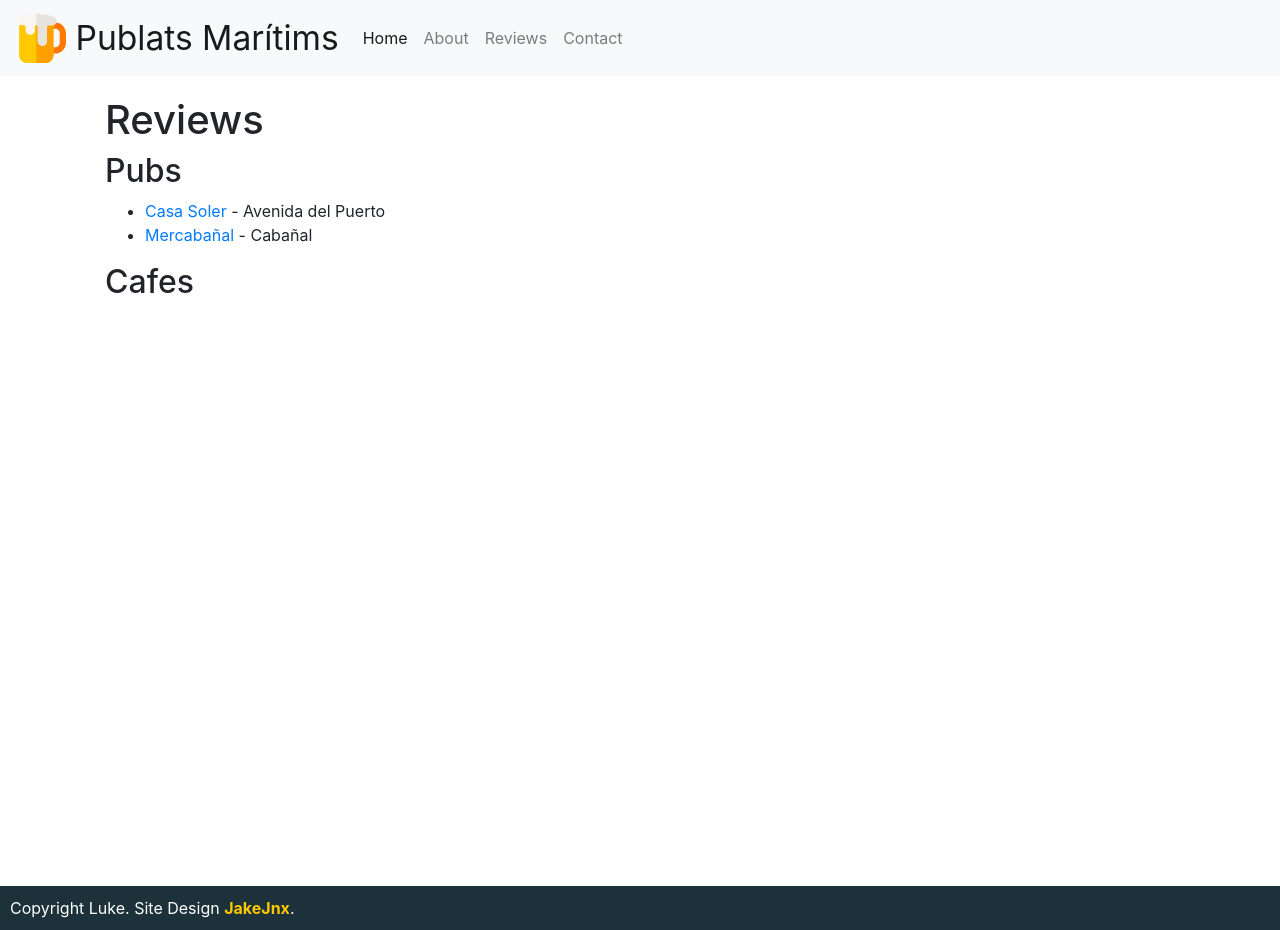
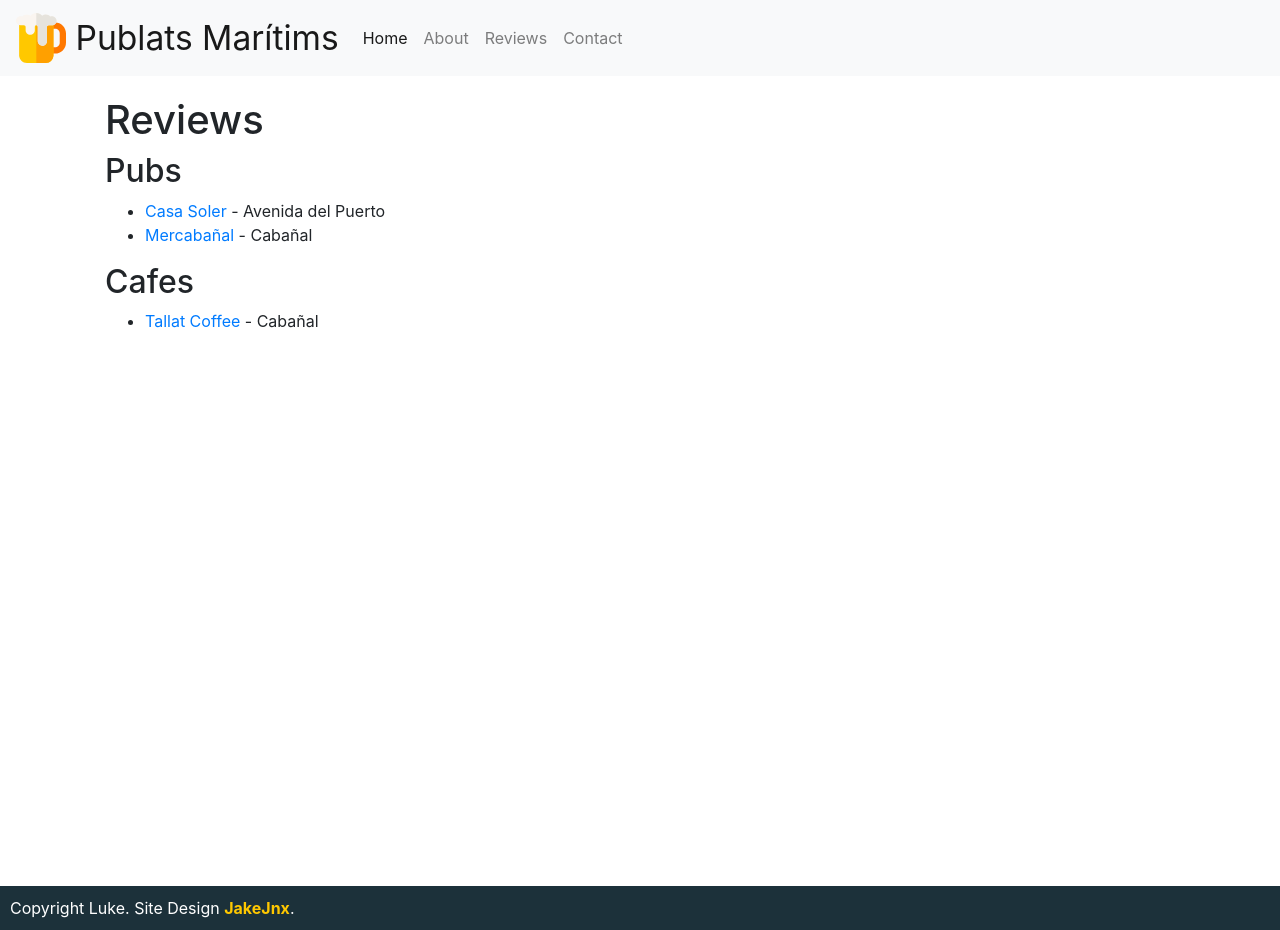
Before and after one commit to jakejnx/publats.com, a Jekyll site: the page built from reviews.md, in a window 1280 px wide. Built offline with Jekyll 4.4.1, drawn with Linux system fonts in a browser that asks for light colours; nearby versions of some CDN libraries.

Commit message:
Updated Reviews

```diff
--- a/reviews.md
+++ b/reviews.md
@@ -13,7 +13,7 @@ layout: page
 
 ## Cafes
 <ul>
-{% for Cafes in site.Cafes %}
-<li><a href="{{ Cafes.url }}"> {{ Cafes.title }}</a> - {{ Cafes.tags }} </li>
+{% for cafes in site.cafes %}
+<li><a href="{{ cafes.url }}"> {{ cafes.title }}</a> - {{ cafes.tags }} </li>
 {% endfor %}
 </ul>
```
